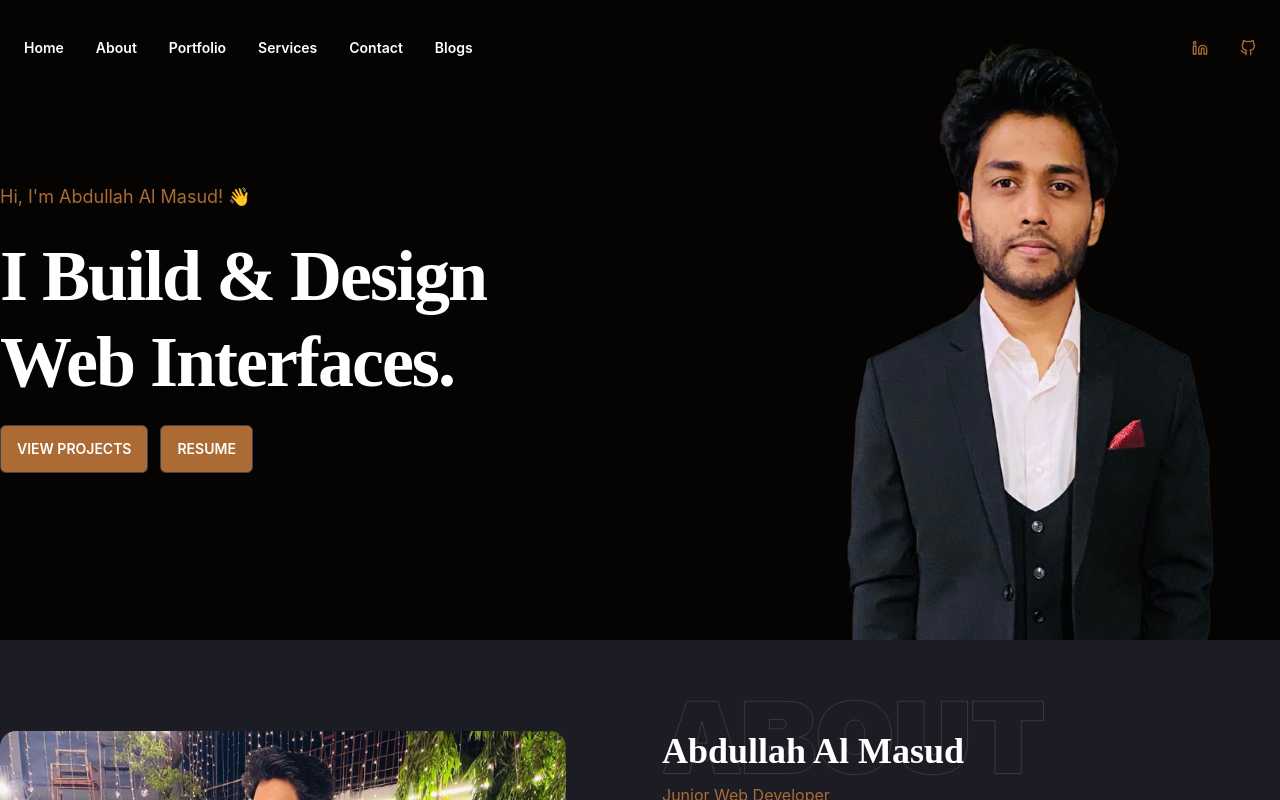
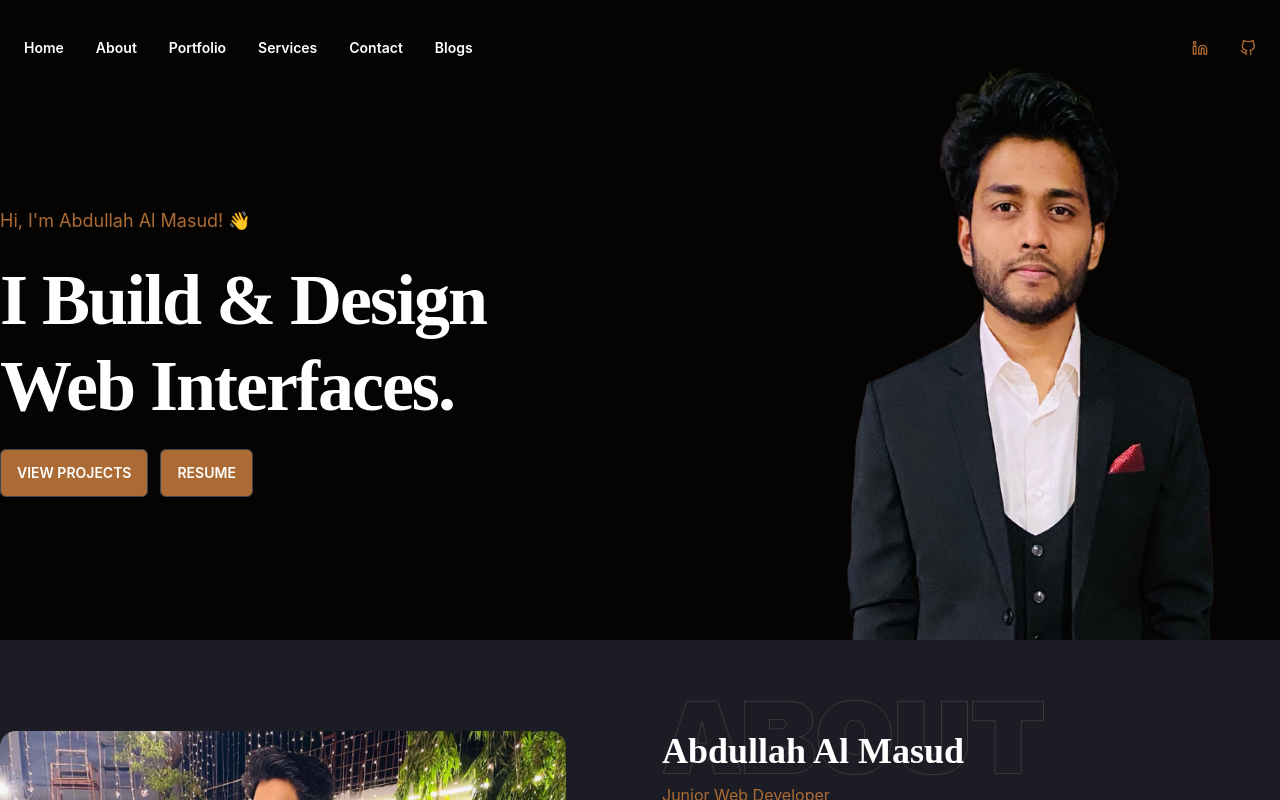
Before and after one commit to abdullah-masud/My-Portfolio, a React (Create React App) app: page / in a window 1280 px wide. Shown: the top 800 px of the page. Built offline with nearby package versions, Linux system fonts and the light colour scheme.

Commit message:
edited pic

```diff
--- a/src/Pages/Home/Hero.js
+++ b/src/Pages/Home/Hero.js
@@ -7,9 +7,9 @@ const Hero = () => {
     return (
         <section
             id='home'
-            className='lg:h-[80vh]  flex items-center bg-primary lg:bg-cover lg:bg-center lg:bg-no-repeat py-32 lg:py-0 overflow-hidden '
+            className='lg:h-[80vh]  flex items-center bg-primary lg:bg-cover lg:bg-center lg:bg-no-repeat py-32 lg:py-0 overflow-hidden'
         >
-            <div className='container h-full max-w-7xl mx-auto '>
+            <div className='container h-full max-w-7xl mx-auto mt-12'>
                 <div className='flex items-center h-full pt-8 '>
                     <div className='flex-1 flex flex-col items-center  lg:items-start'>
                         <p className='text-lg text-accent text-md mb-[22px]'>
@@ -33,7 +33,7 @@ const Hero = () => {
                         </div>
                     </div>
                     <div className='hidden lg:flex flex-1  justify-end items-end lg:h-full '>
-                        <img src={image} alt='' />
+                        <img className='' src={image} alt='' />
                     </div>
                 </div>
             </div>
--- a/src/Pages/Home/Home.js
+++ b/src/Pages/Home/Home.js
@@ -11,7 +11,7 @@ import Skills from './Skills';
 
 const Home = () => {
     return (
-        <div>
+        <div >
             <Navbar />
             <Hero />
             <About />
--- a/src/Pages/Shared/Navbar.js
+++ b/src/Pages/Shared/Navbar.js
@@ -69,7 +69,7 @@ const Navbar = () => {
 
     return (
         <header className={`${bg ? 'bg-[#131419] h-20' : 'h-24'
-            } flex items-center fixed top-0 w-full text-white z-10 transition-all duration-300`}>
+            } flex items-center fixed top-0 w-full text-white z-10 transition-all duration-300 `}>
             <div class="navbar max-w-7xl mx-auto text-white">
                 <div class="navbar-start hidden lg:flex ">
                     <ul class="menu menu-horizontal p-0 ">
--- a/tailwind.config.js
+++ b/tailwind.config.js
@@ -25,6 +25,8 @@ module.exports = {
         paragraph: '#878e99',
       },
     },
+
   },
+
   plugins: [require("daisyui")],
 }
```
